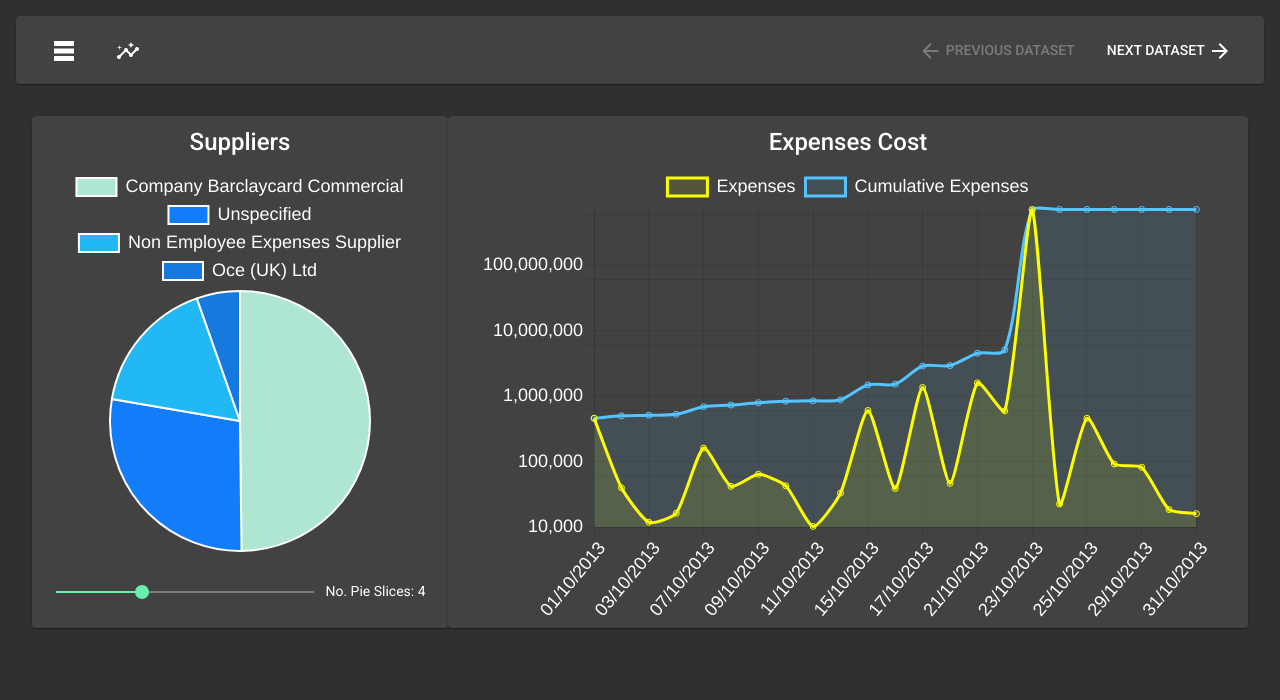
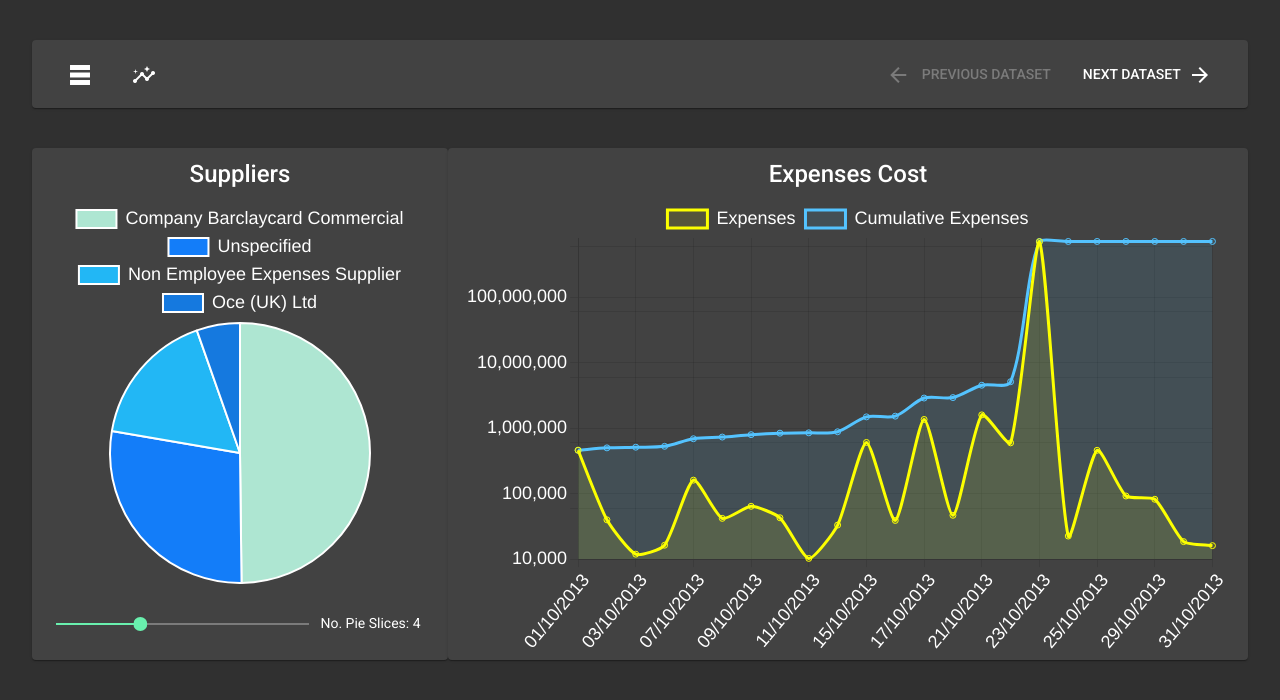
Before and after one commit to WilliamAinsworth/InterviewProject, an Angular app: page /charts in a window 1280 px wide. Shown: the top 700 px of the page. Built offline with nearby package versions, Linux system fonts and the light colour scheme.

Commit message:
fix: css adjustments / clean up

```diff
--- a/src/app/app.component.css
+++ b/src/app/app.component.css
@@ -2,9 +2,16 @@
   display: flex;
   flex-direction: column;
   align-items: center;
+  height: 100vh;
 }
 
-router-outlet {
-  width: 100vw;
-  padding: 1rem;
+app-data-controller {
+  width: 95vw;
+  margin-top: 2.5rem;
+
+  margin-bottom: 2.5rem;
 }
+
+.router {
+  width: 95vw;
+}
--- a/src/app/app.component.html
+++ b/src/app/app.component.html
@@ -1,4 +1,6 @@
 <div class="container">
   <app-data-controller></app-data-controller>
-  <router-outlet></router-outlet>
+  <div class="router">
+    <router-outlet></router-outlet>
+  </div>
 </div>
--- a/src/app/data-viewer/chart-view-route/chart-view-route.component.css
+++ b/src/app/data-viewer/chart-view-route/chart-view-route.component.css
@@ -1,4 +1,4 @@
 .data-view {
   display: flex;
-  justify-content: space-around;
+  justify-content: space-between;
 }
--- a/src/app/data-viewer/line-chart/line-chart.component.css
+++ b/src/app/data-viewer/line-chart/line-chart.component.css
@@ -1,7 +1,6 @@
 #lineChart {
   display: block;
   height: 95%;
-  margin: 1rem;
 }
 
 #lineChartCanvas {
@@ -10,6 +9,7 @@
 
 mat-card-title {
   text-align: center;
+  margin-bottom: 1rem;
 }
 
 mat-card {
--- a/src/app/data-viewer/pie-chart/pie-chart.component.css
+++ b/src/app/data-viewer/pie-chart/pie-chart.component.css
@@ -25,5 +25,5 @@ mat-card-title {
 }
 
 mat-slider {
-  width: calc(100% - 110px);
+  width: calc(100% - 115px);
 }
--- a/src/app/data/data-controller/data-controller.component.css
+++ b/src/app/data/data-controller/data-controller.component.css
@@ -1,11 +1,8 @@
 .data-controller {
-  width: 95vw;
-  margin-top: 1rem;
   display: flex;
   justify-content: space-between;
 }
 
-
 .material-icons {
-  width: 1.5rem;
+  width: 2rem;
 }
```
